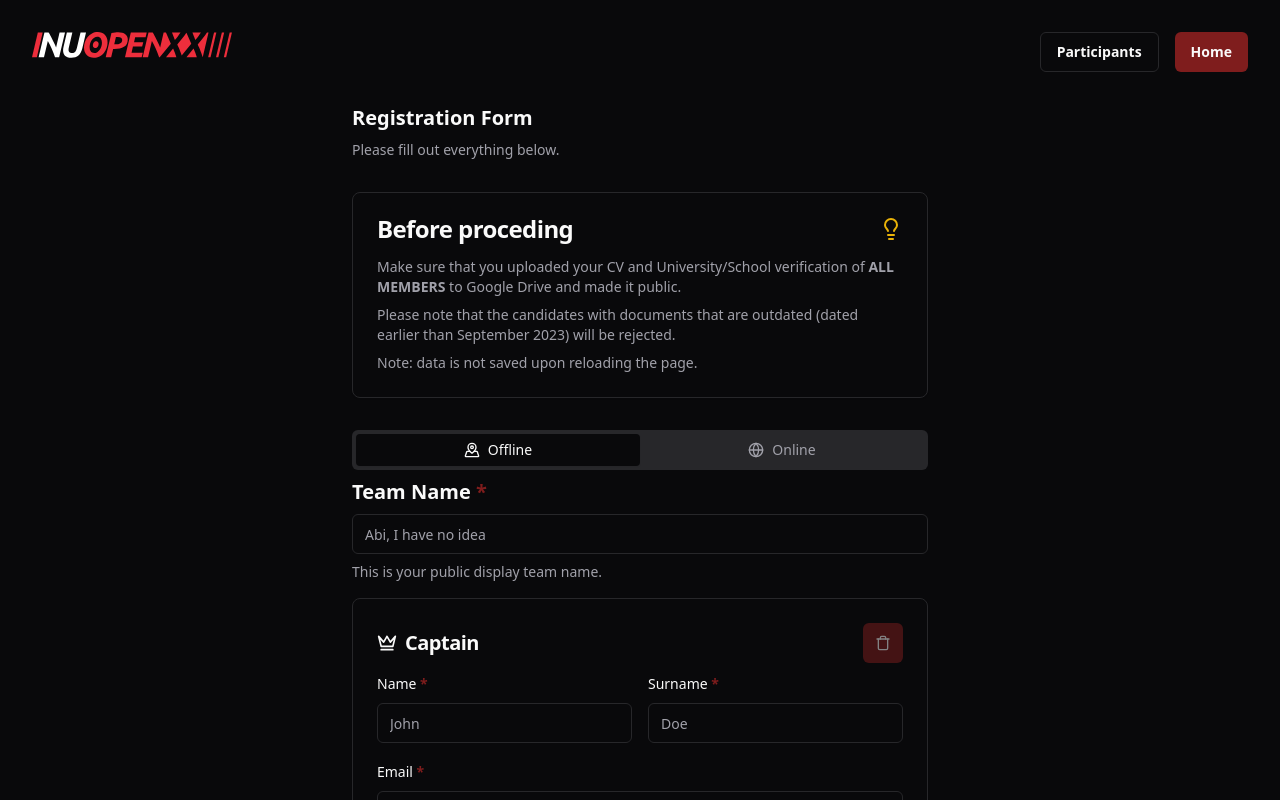
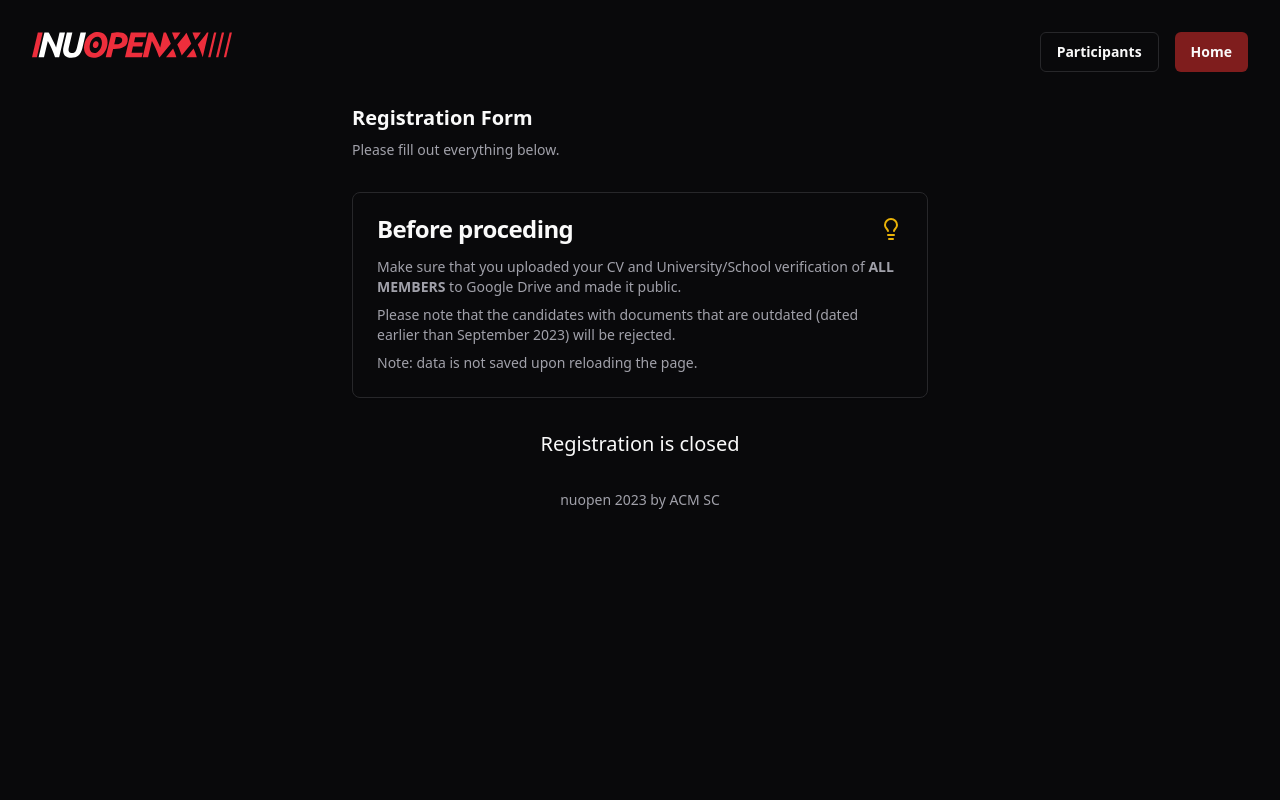
Before and after one commit to sanxzhar/nuopen-rega, a Next.js app: page / in a window 1280 px wide. Shown: the top 800 px of the page. Built offline with nearby package versions, Linux system fonts and the light colour scheme.

Commit message:
close registration

```diff
--- a/app/page.tsx
+++ b/app/page.tsx
@@ -1,7 +1,5 @@
-import RegistrationForm from "@/components/registration-form";
 import { Card, CardContent, CardHeader, CardTitle } from "@/components/ui/card";
-import { Tabs, TabsContent, TabsList, TabsTrigger } from "@/components/ui/tabs";
-import { GlobeIcon, LightbulbIcon, MapPinnedIcon } from "lucide-react";
+import { LightbulbIcon } from "lucide-react";
 
 export default function Home() {
   return (
@@ -32,7 +30,12 @@ export default function Home() {
           </CardContent>
         </Card>
       </div>
-      <Tabs defaultValue="offline">
+      <div>
+        <p className="text-xl font-medium text-center">
+          Registration is closed
+        </p>
+      </div>
+      {/* <Tabs defaultValue="offline">
         <TabsList className="grid w-full grid-cols-2">
           <TabsTrigger value="offline">
             <MapPinnedIcon className="w-4 h-4 mr-2" />
@@ -49,7 +52,7 @@ export default function Home() {
         <TabsContent value="online">
           <RegistrationForm online={true} />
         </TabsContent>
-      </Tabs>
+      </Tabs> */}
     </section>
   );
 }
```
